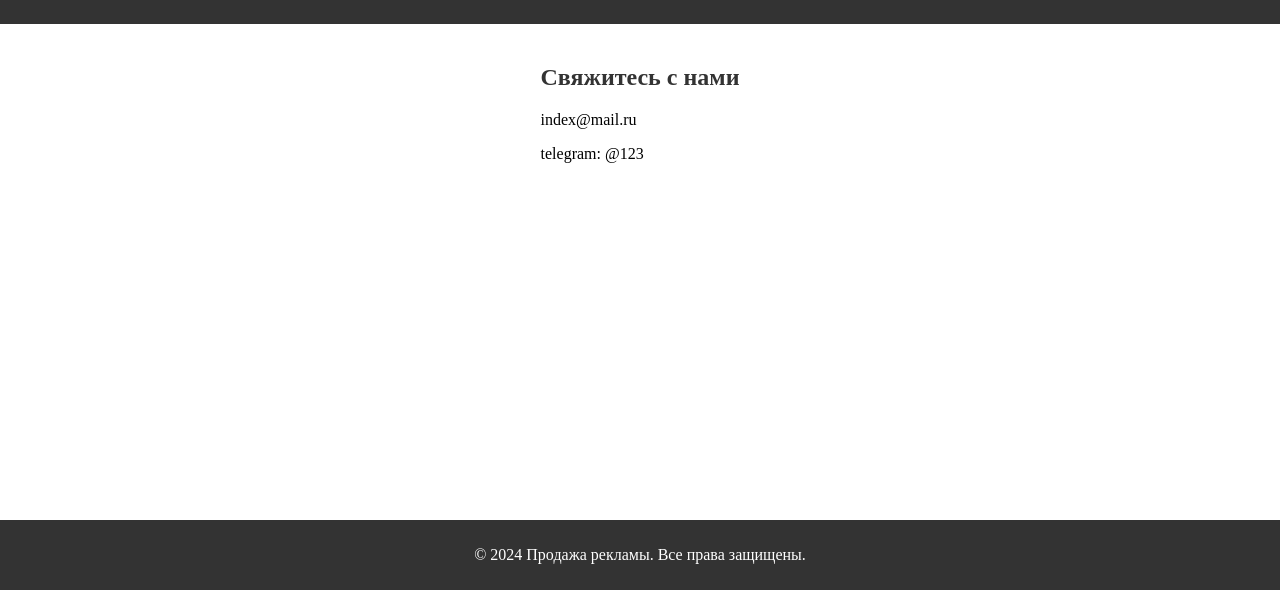
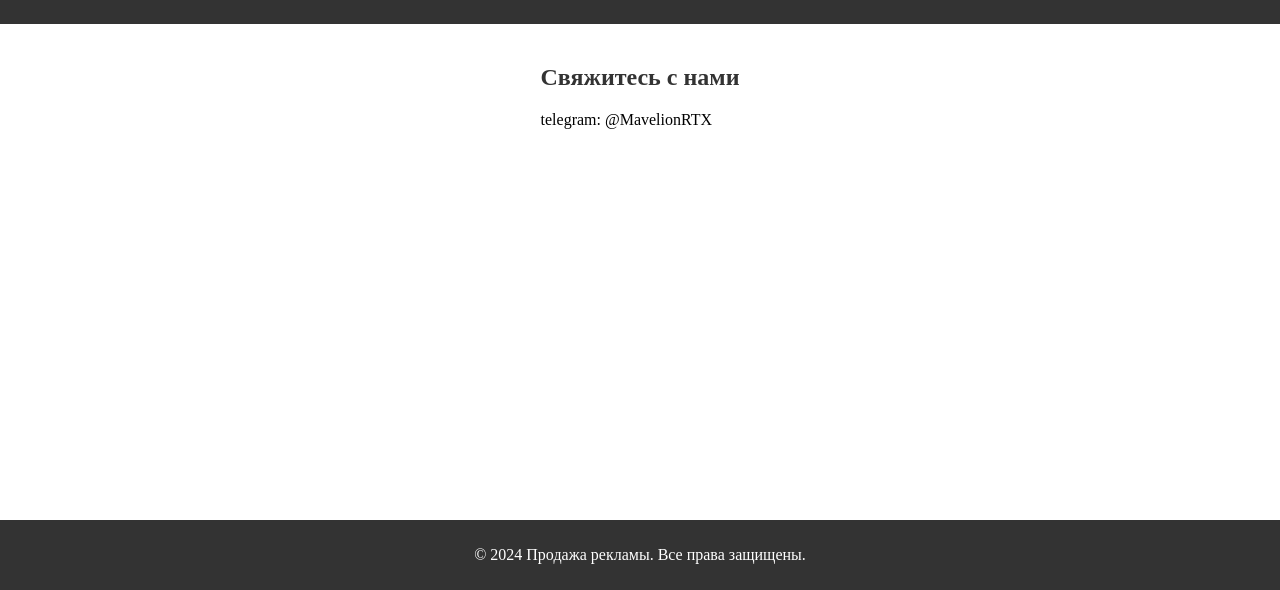
Before and after one commit to lark-devp/advertisingSales, a plain HTML site: page contact.html in a window 1280 px wide. Shown: the part 210-800 px from the top of the page. Drawn offline with Linux system fonts and the light colour scheme.

Commit message:
official start

```diff
--- a/contact.html
+++ b/contact.html
@@ -23,8 +23,7 @@
     <main>
         <section>
             <h2>Свяжитесь с нами</h2>
-            <p>index@mail.ru</p>
-            <p>telegram: @123</p>
+            <p>telegram: @MavelionRTX</p>
     </main>
 
     <footer>
```
Also changed, not shown: index.html (+1 -1 lines), services.html (+1 -1 lines).
